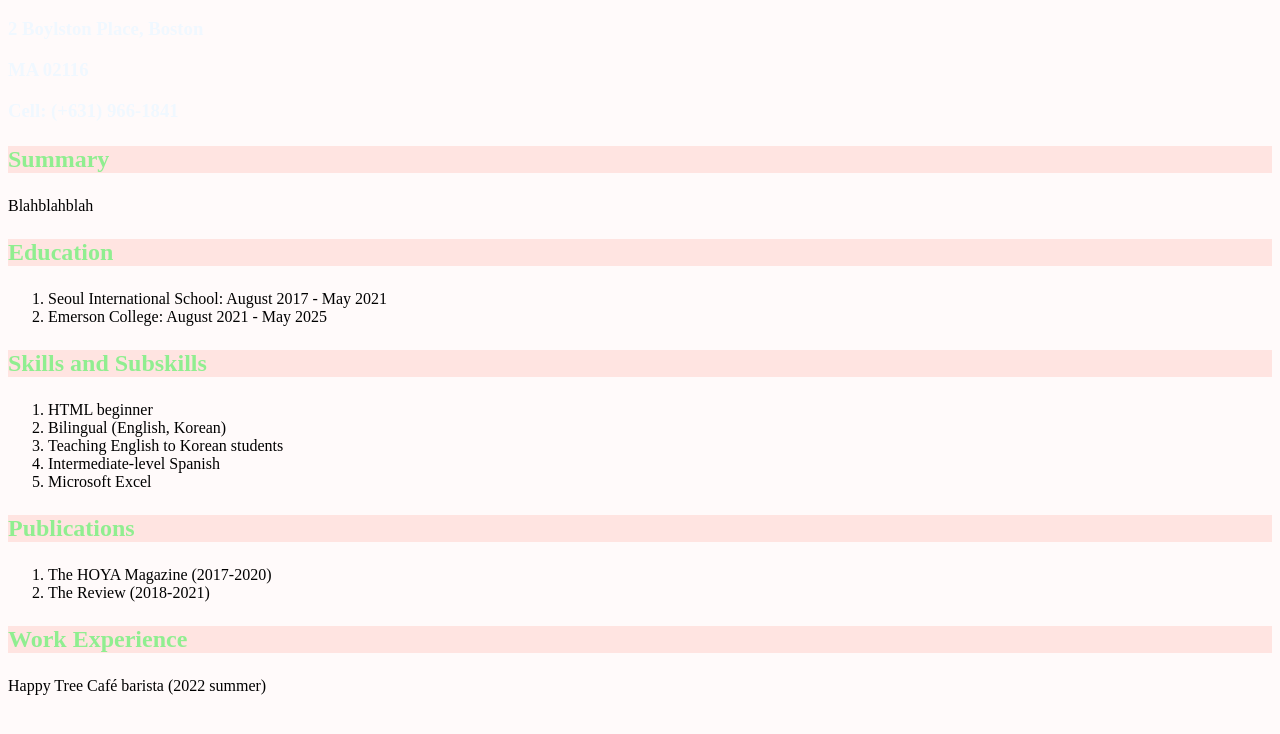
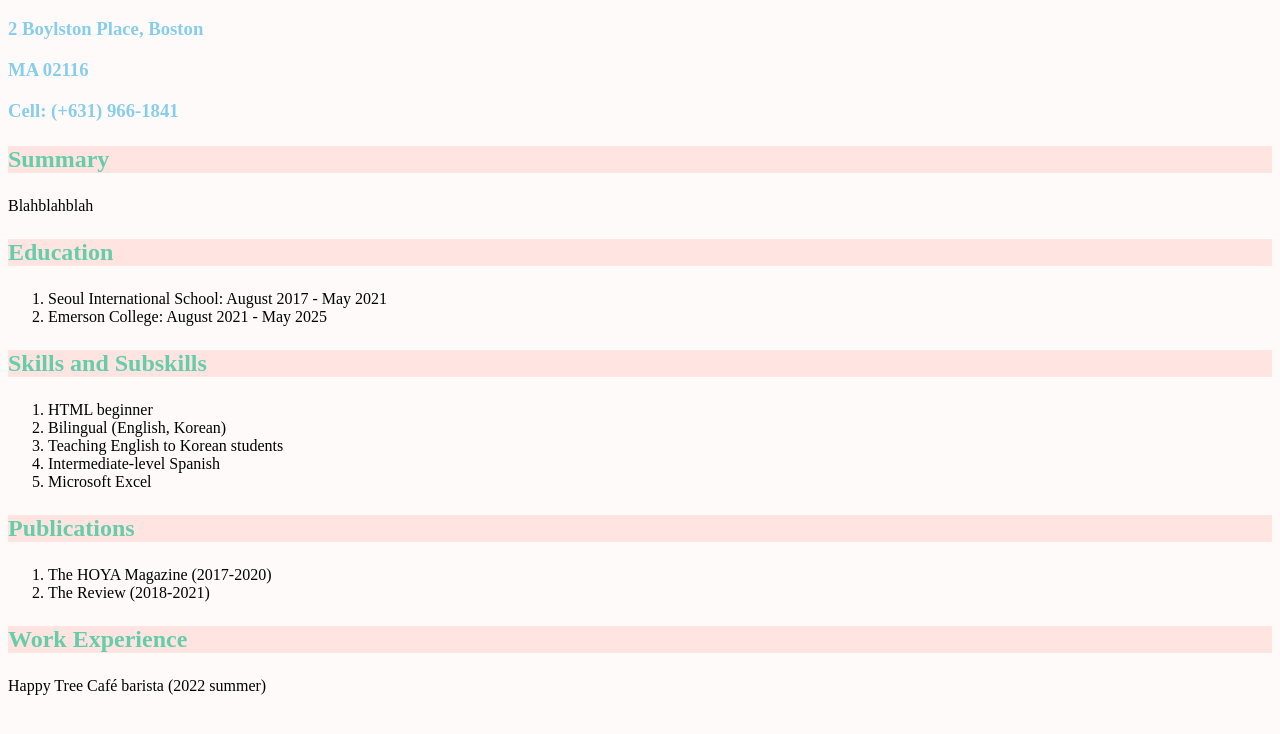
Before and after one commit to isabelj1/isabelj1.github.io, a plain HTML site: page index.html in a window 1280 px wide. Shown: the part 48-782 px from the top of the page. Drawn offline with Linux system fonts and the light colour scheme.

Commit message:
Update stylesheet.css

```diff
--- a/stylesheet.css
+++ b/stylesheet.css
@@ -1,7 +1,7 @@
 <style>
     body {background-color: snow;}
-    h2 {color:lightgreen}
-    h3 {color:aliceblue}
+    h2 {color:mediumaquamarine}
+    h3 {color:skyblue}
     p.normal {font-weight: normal;}
     p.light {font-weight: lighter;}
     p.thick {
```
